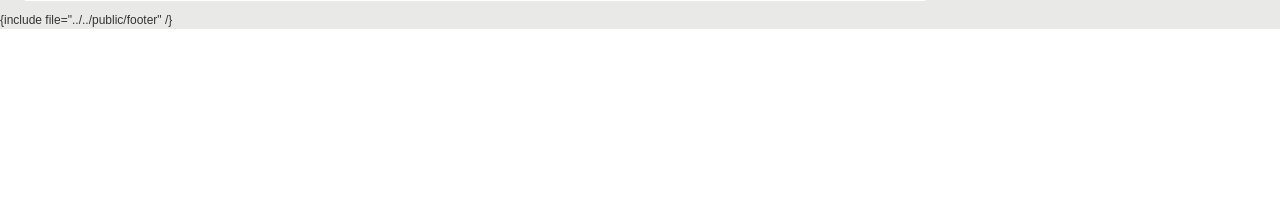
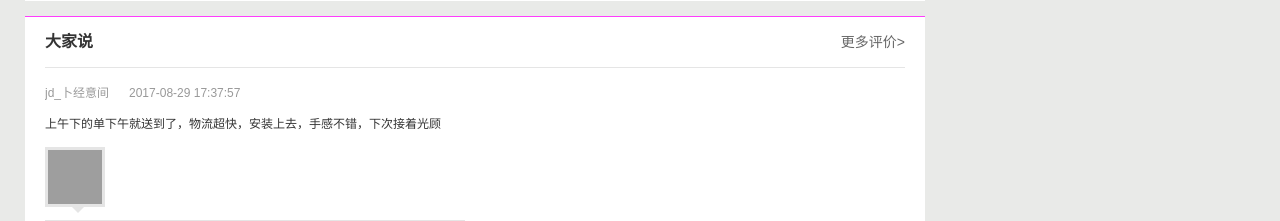
Before and after one commit to tudousiji/taobaoke, a PHP site: page /apps/keyWords/view/Keyword/item.html in a window 1280 px wide. Shown: the part 1173-1394 px from the top of the page. Before the commit the page ends 1202 px from the top, so only its background shows below. Run offline with PHP 8.4, Linux system fonts and the light colour scheme; grey boxes are pictures that could not be loaded.

Commit message:
打工的

```diff
--- a/apps/keyWords/controller/Keyword.php
+++ b/apps/keyWords/controller/Keyword.php
@@ -39,6 +39,7 @@
         && is_numeric($_REQUEST['itemId']) ? urlIdcode( $_REQUEST['itemId'],false) : "1";
         $KeyWords=new KeyWords();
         $item=$KeyWords->getGoodsItems($itemId);
+
         $this->assign('item',$item);
         return $this->fetch('item');
     }
--- a/apps/keyWords/view/Keyword/item.html
+++ b/apps/keyWords/view/Keyword/item.html
@@ -8,7 +8,7 @@
 <meta name="viewport" content="width=device-width,initial-scale=1">
 <meta name="keywords" content="觅鱼">
 <meta name="description" content="更懂你的实时优惠播报站-让优惠触手可及">
-<title>觅鱼 | 更懂你的实时优惠播报站-让优惠触手可及</title>
+<title>{$item.title|strip_tags=###}_{$subtitle}</title>
 <link rel="dns-prefetch" href="https://guanjia.qq.com/">
 <link rel="stylesheet" href="/public/static/image/base.css">
 <link rel="stylesheet" href="/public/static/image/item.css">
@@ -42,24 +42,23 @@
 								class="crumbs-item-title">保护壳/套</span></a>
 						</div>
 						<div class="d-top-layer-property pull-right">
-							<span class="mr-20">来源：京东</span> <span class="mr-20">4小时前</span>
+							<span class="mr-20">来源:{if $item.userType==0}淘宝{else}天猫{/if}</span> <span class="mr-20">更新时间:{$item.update_time|date="Y-m-d",###}</span>
 							<span>浏览1次</span>
 						</div>
 					</div>
 					<div class="d-top-content">
 						<div class="d-top-content-left">
 							<div class="d-large-thumbnail">
-								<img src="/public/static/image/58b44c14N1eecae25.jpg">
+								<img src="{$item.pictUrl}">
 							</div>
 
 						</div>
 						<div class="d-top-content-right">
-							<div class="d-goods-title" _hover-ignore="1">锐舞
-								iPhone7手机壳苹果7Plus保护套磨砂男女薄防摔全包硬壳 透澈明-全包/轻薄-苹果7专用</div>
+							<div class="d-goods-title" _hover-ignore="1">{$item.title|strip_tags=###}</div>
 							<div class="d-goods-price">
 								<span
-									class="item-promotion-orgprice d-goods-price-origin mr-10 nowprice">现价:29.9元</span>
-								<span class=" d-goods-price-now mr-10 sold">已售:1999件</span>
+									class="item-promotion-orgprice d-goods-price-origin mr-10 nowprice">现价:{$item.zkFinalPriceWap}元</span>
+								<span class=" d-goods-price-now mr-10 sold">已售:{if $item.biz30Day>9999}{$item.biz30Day/10000|round=###,2}万{else}{$item.biz30Day}{/if}件</span>
 								<!-- <span
 									class="item-promotion-discount d-goods-price-discount mr-10"
 									style="margin-right: 0px;">3.5折</span> <span
@@ -68,20 +67,21 @@
 
 
 							<div class="d-goods-price">
-								<span class=" d-goods-price-now mr-10 sold">已售:1999件</span>
+								<span class=" d-goods-price-now mr-10 sold">优惠券总数:{$item.couponTotalCount}</span>
+								<span class=" d-goods-price-now mr-10 sold">已领取:{$item.couponSendCount}</span>
 							</div>
 							<div class="d-goods-price">
-								<span class=" d-goods-price-now mr-10 sold">共:1999优惠券</span> <span
-									class=" d-goods-price-now mr-10 sold">已领取 400</span>
+								 <span
+									class=" d-goods-price-now mr-10 sold">卖家:{$item.nick}</span>
 							</div>
 							<div class="d-goods-price">
-								<span class="d-goods-price-now mr-10 sold">来源:淘宝</span>
+								<span class="d-goods-price-now mr-10 sold">优惠券使用时间:{$item.couponEffectiveStartTime|date="Y-m-d",###}~{$item.couponEffectiveEndTime|date="Y-m-d",###}</span>
 							</div>
 							<div class="d-goods-price">
-								<span class="item-promotion-thisprice d-goods-price-now mr-10">券后价:65元</span>
+								<span class="item-promotion-thisprice d-goods-price-now mr-10">券后价:{$item.zkFinalPriceWap-$item.couponAmount/100}元</span>
 								<div class="coupon-amount-icon p-top">
 									<div class="icon-left">券</div>
-									<span>5元</span>
+									<span>{$item.couponAmount/100 }元</span>
 								</div>
 
 							</div>
@@ -89,11 +89,11 @@
 							<a class="d-goods-redirect-link"
 								href="https://item.jd.com/10659967038.html#crumb-wrap"
 								target="_blank" isconvert="1"
-								onclick="_hmt.push(['_trackEvent', 'item_item_direct', 'shop', 'item']);">领取内部优惠券</a>
+								onclick="">领取内部优惠券</a>
 							<a class="d-goods-redirect-link-2"
 								href="https://item.jd.com/10659967038.html#crumb-wrap"
 								target="_blank" isconvert="1"
-								onclick="_hmt.push(['_trackEvent', 'item_item_direct', 'shop', 'item']);">直达商品链接</a>
+								onclick="">直达商品链接</a>
 
 							<div class="statement">
 								<p style="color: #999;">声明：商品的价格与折扣仅供参考，信息可能根据时间变化，商家调整而过期。敬请理解</p>
@@ -158,6 +158,42 @@
 							</div>
 						</div>
 					</div>
+
+
+
+					<div class="d-comment color-bg-white mt-15 featurenums-section-top-color">
+						<div class="d-comment-title border-bottom-e5">
+							<div class="section-title pull-left">大家说</div>
+							<a class="section-more pull-right" href="https://item.jd.com/10659967038.html#crumb-wrap#comment" target="_blank" isconvert="1">更多评价&gt;</a>
+							<div class="clearfix"></div>
+						</div>
+						<div class="d-comment-items">
+							<div class="d-comment-item">
+								<div class="d-comment-item-top">
+									<div class="d-comment-nickname pull-left">jd_卜经意间</div>
+									<div class="d-comment-time pull-left">2017-08-29 17:37:57</div>
+								</div>
+								<div class="d-comment-content">上午下的单下午就送到了，物流超快，安装上去，手感不错，下次接着光顾</div>
+								<div class="d-comment-pictures">
+									<ul class="d-comment-pictures-items">
+										<li class="active"><img src="/public/static/image/59a535f5N71fa4d8c_002.jpg" large-src="//img30.360buyimg.com/n1/s760x500_jfs/t8131/14/293637043/271876/b31063ca/59a535f5N71fa4d8c.jpg">
+											<div class="d-comment-pictures-items-arrow-down"></div></li>
+										<div class="fnClear"></div>
+									</ul>
+									<div class="d-comment-picture-large">
+										<div class="d-comment-picture-large-container1">
+											<div class="d-comment-picture-large-container2">
+												<img src="/public/static/image/59a535f5N71fa4d8c.jpg">
+											</div>
+										</div>
+									</div>
+								</div>
+							</div>
+						</div>
+					</div>
+
+
+
 				</div>
 				<div class="d-bottom-right">
 					<div class="feature-sidebar">
--- a/apps/keyWords/view/Keyword/list.html
+++ b/apps/keyWords/view/Keyword/list.html
@@ -89,7 +89,7 @@
 
 
 									<div class="item-col2-bottom">
-										<div class="item-time pull-left" style="color: #666;">已售:{$vo.biz30Day}</div>
+										<div class="item-time pull-left" style="color: #666;">已售:{if $vo.biz30Day>9999}{$vo.biz30Day/10000|round=###,2}万{else}{$vo.biz30Day}{/if}件</div>
 										<div class="item-split pull-left"></div>
 										<div class="item-time pull-left" style="color: #666;">来源:{if $vo.userType==0}淘宝{else}天猫{/if}</div>
 										<div class="item-split pull-left"></div>
@@ -97,7 +97,7 @@
 										<div class="item-split pull-left"></div>
 										<div class="item-time pull-left" style="color: #666;">已领取:{$vo.couponSendCount}</div>
 										<div class="item-split pull-left"></div>
-										<div class="item-time pull-left" style="color: #666;">优惠券使用时间:{$vo.couponEffectiveStartTime/1000|date="Y-m-d",###}--{$vo.couponEffectiveEndTime/1000|date="Y-m-d",###} </div>
+										<div class="item-time pull-left" style="color: #666;">优惠券使用时间:{$vo.couponEffectiveStartTime/1000|date="Y-m-d",###}~{$vo.couponEffectiveEndTime/1000|date="Y-m-d",###} </div>
 
 
 									</div>
--- a/apps/utils/NetUtils.php
+++ b/apps/utils/NetUtils.php
@@ -120,7 +120,7 @@
             $headerSize = curl_getinfo($ch, CURLINFO_HEADER_SIZE);
             $response_header = substr($output, 0, $headerSize);
             $body = substr($output, $headerSize);
-
+            print_r($body);return ;
             //var_dump($body);
             $content = [
                 "response_header" => $response_header,
```
